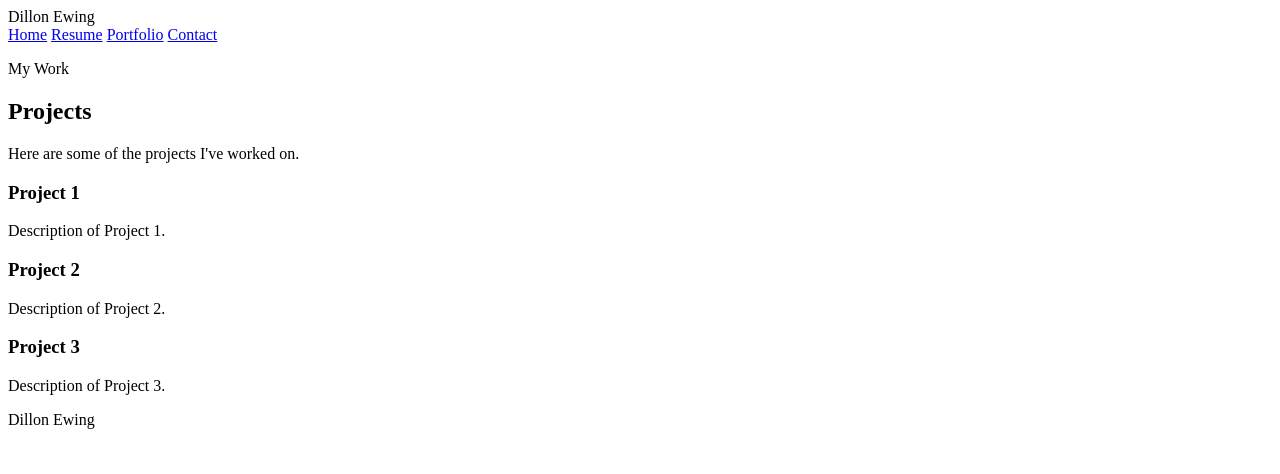
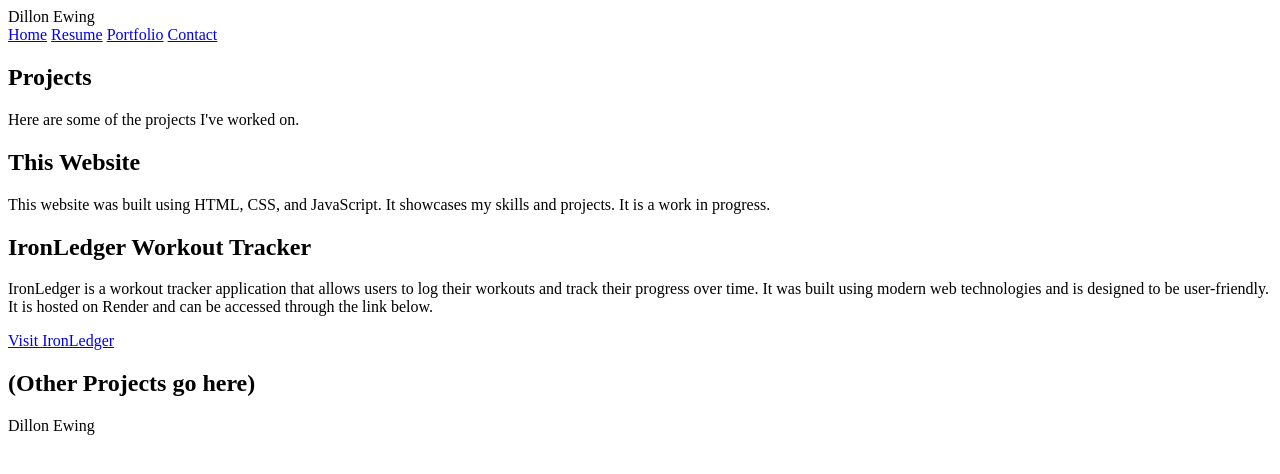
Before and after one commit to DillonEwing/CIDM_6303, a plain HTML site: page projects.html in a window 1280 px wide. Drawn offline with Linux system fonts and the light colour scheme.

Commit message:
Changes to content

```diff
--- a/projects.html
+++ b/projects.html
@@ -21,30 +21,17 @@
 
         <main class="container page-content">
             <section>
-                <p class="eyebrow">My Work</p>
                 <h1>Projects</h1>
                 <p>
                     Here are some of the projects I've worked on.
                 </p>
+                <h2>This Website</h2>
+                <p>This website was built using HTML, CSS, and JavaScript. It showcases my skills and projects. It is a work in progress.</p>
+                <h2>IronLedger Workout Tracker</h2>
+                <p>IronLedger is a workout tracker application that allows users to log their workouts and track their progress over time. It was built using modern web technologies and is designed to be user-friendly. It is hosted on Render and can be accessed through the link below.</p>
+                <a href="https://ironledger-yola.onrender.com/">Visit IronLedger</a>
+                <h2>(Other Projects go here)</h2>
             </section>
-
-            <section class="projects-grid">
-                <div class="project-card">
-                    <h3>Project 1</h3>
-                    <p>Description of Project 1.</p>
-                </div>
-
-                <div class="project-card">
-                    <h3>Project 2</h3>
-                    <p>Description of Project 2.</p>
-                </div>
-
-                <div class="project-card">
-                    <h3>Project 3</h3>
-                    <p>Description of Project 3.</p>
-                </div>
-            </section>
-        </main>
 
         <footer class="site-footer">
             <div class="container">
```
Also changed, not shown: contact.html (+2 -2 lines), index.html (+11 -6 lines), resume.html (+5 -2 lines).
